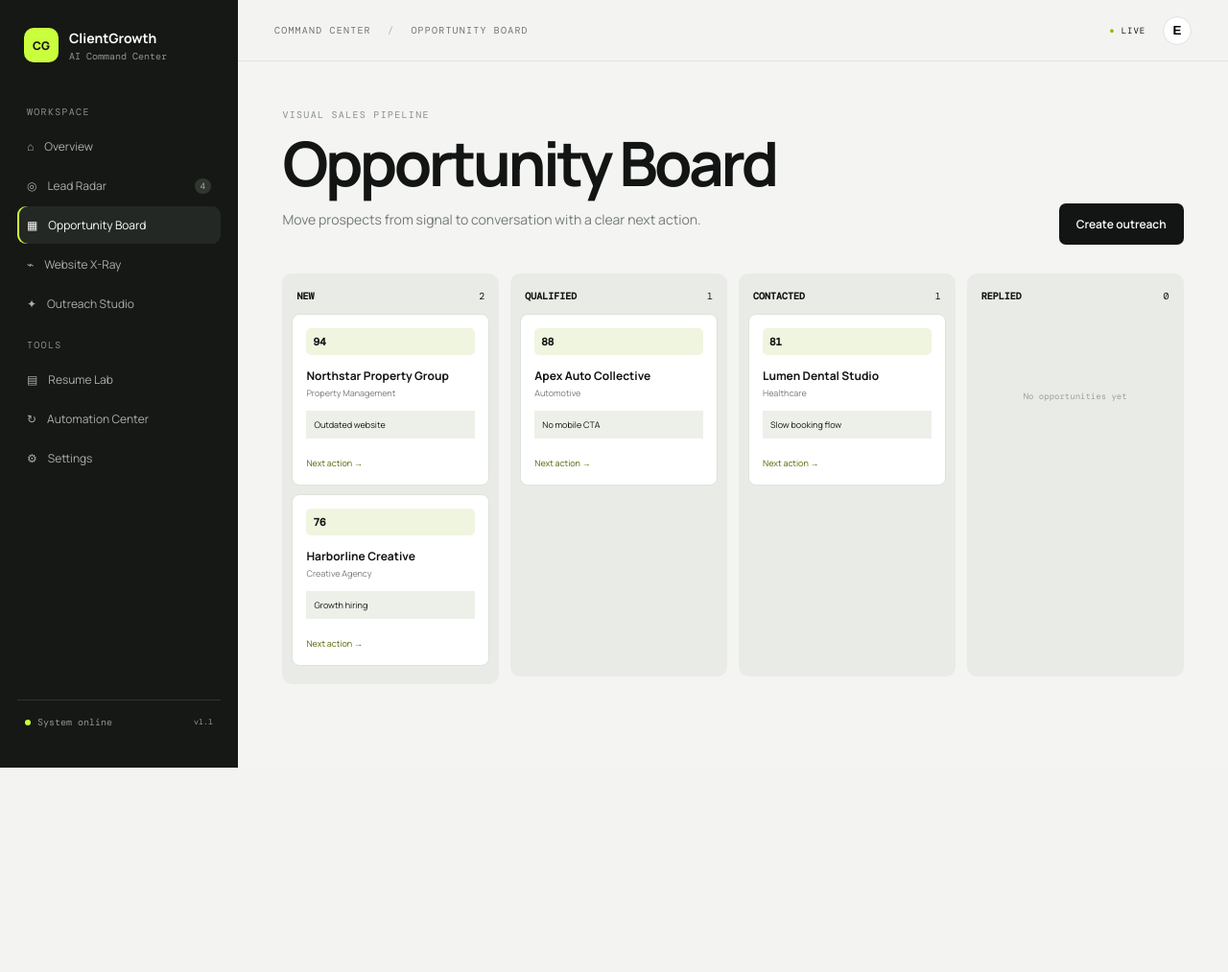
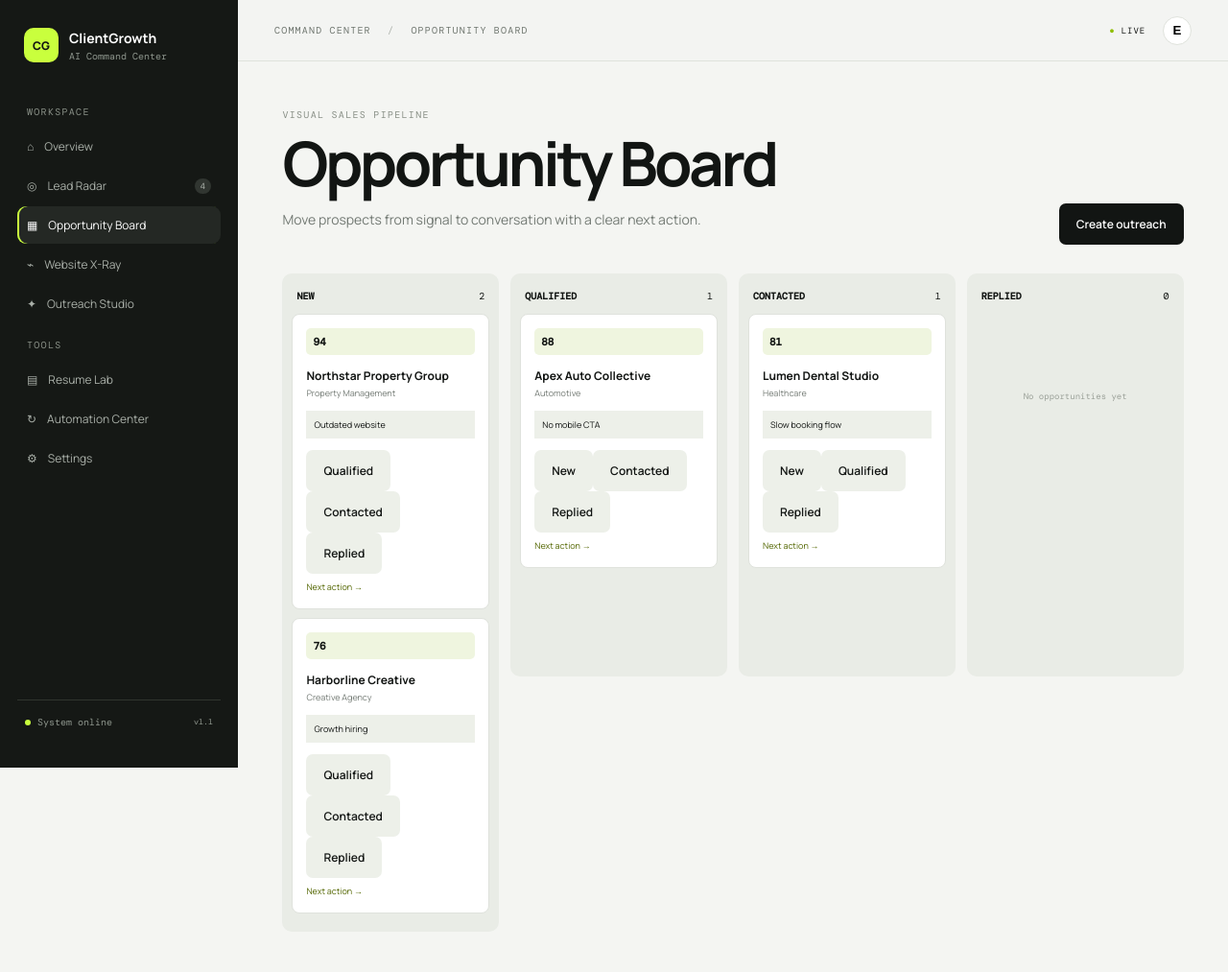
Before and after one commit to Ab2612Ab/clientgrowth-ai-hub, a FastAPI app: page /pipeline in a window 1280 px wide. Shown: the whole page at 96% size. Before the commit the page ends 800 px from the top, so only its background shows below. Run offline with FastAPI, Linux system fonts and the light colour scheme.

Commit message:
Make Opportunity Board interactive

```diff
--- a/templates/pipeline.html
+++ b/templates/pipeline.html
@@ -1 +1 @@
-{% extends 'base.html' %}{% block title %}Opportunity Board · ClientGrowth AI{% endblock %}{% block crumb %}OPPORTUNITY BOARD{% endblock %}{% block content %}<section class="pagehead"><div><span class="eyebrow">VISUAL SALES PIPELINE</span><h1>Opportunity Board</h1><p>Move prospects from signal to conversation with a clear next action.</p></div><a class="primary" href="/outreach">Create outreach</a></section><div class="board">{% for stage in stages %}<section class="column"><div class="column-head"><b>{{stage}}</b><span>{% set n=leads|selectattr('stage','equalto',stage)|list|length %}{{n}}</span></div>{% for lead in leads if lead.stage==stage %}<article class="deal"><div class="deal-score">{{lead.score}}</div><h3>{{lead.name}}</h3><p>{{lead.type}}</p><div class="deal-signal">{{lead.signal}}</div><a href="/outreach">Next action →</a></article>{% endfor %}{% if not (leads|selectattr('stage','equalto',stage)|list) %}<div class="empty">No opportunities yet</div>{% endif %}</section>{% endfor %}</div>{% endblock %}
+{% extends 'base.html' %}{% block title %}Opportunity Board · ClientGrowth AI{% endblock %}{% block crumb %}OPPORTUNITY BOARD{% endblock %}{% block content %}<section class="pagehead"><div><span class="eyebrow">VISUAL SALES PIPELINE</span><h1>Opportunity Board</h1><p>Move prospects from signal to conversation with a clear next action.</p></div><a class="primary" href="/outreach">Create outreach</a></section><div class="board">{% for stage in stages %}<section class="column"><div class="column-head"><b>{{stage}}</b><span>{% set n=leads|selectattr('stage','equalto',stage)|list|length %}{{n}}</span></div>{% for lead in leads if lead.stage==stage %}<article class="deal"><div class="deal-score">{{lead.score}}</div><h3>{{lead.name}}</h3><p>{{lead.type}}</p><div class="deal-signal">{{lead.signal}}</div><div class="deal-actions">{% for next in stages if next != lead.stage %}<button type="button" class="stage-action secondary" data-id="{{lead.id}}" data-stage="{{next}}">{{next}}</button>{% endfor %}</div><a href="/outreach">Next action →</a></article>{% endfor %}{% if not (leads|selectattr('stage','equalto',stage)|list) %}<div class="empty">No opportunities yet</div>{% endif %}</section>{% endfor %}</div>{% endblock %}
```
